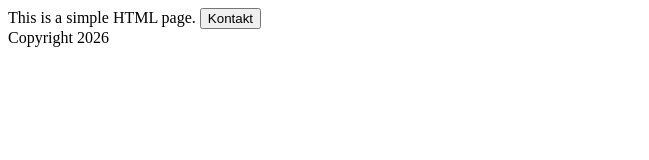
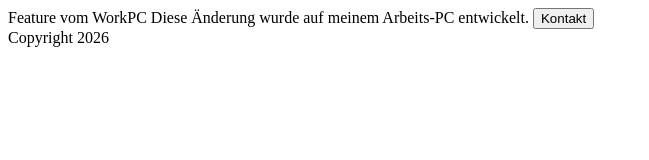
Before and after one commit to mbah-git/html, a plain HTML site: page index.html in a window 1280 px wide. Shown: the whole page, without its empty margins (0-649 px from the left). Drawn offline with Linux system fonts and the light colour scheme.

Commit message:
Feature vom WorkPC

```diff
--- a/index.html
+++ b/index.html
@@ -6,7 +6,8 @@
 	<title>HTML Page</title>
 </head>
 <body>
-    This is a simple HTML page.
+    Feature vom WorkPC
+	Diese Änderung wurde auf meinem Arbeits-PC entwickelt.
 	<button>Kontakt</button>
 	<footer>
 		Copyright 2026
```
